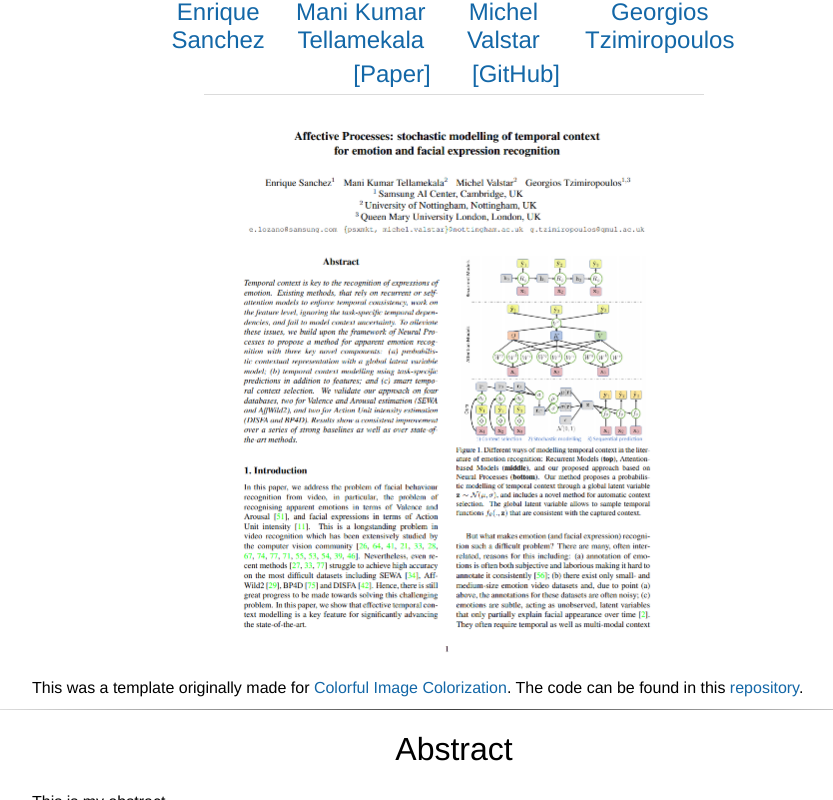
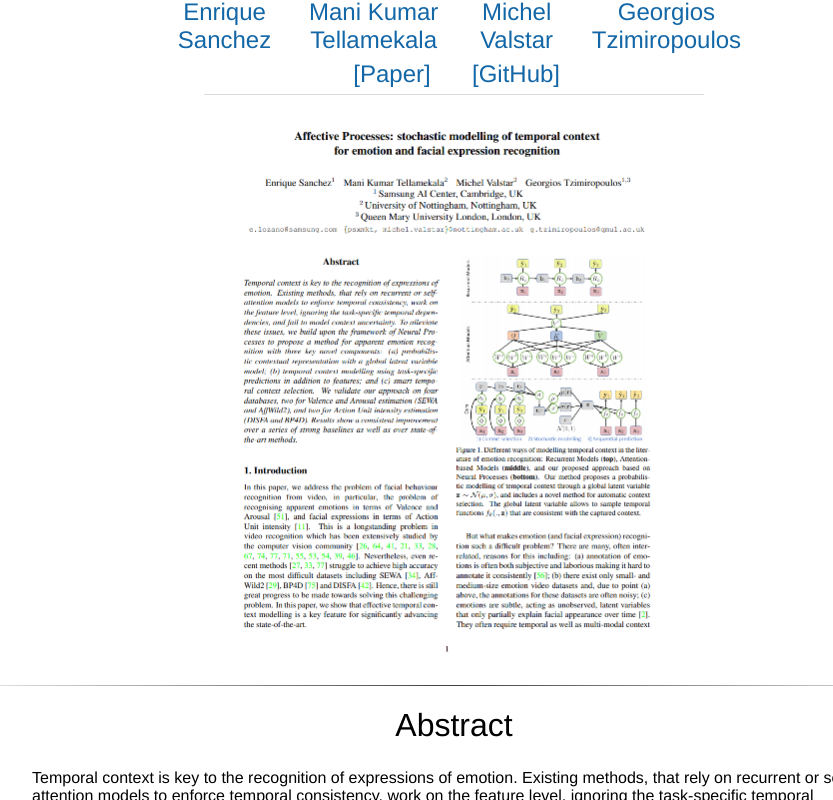
Before and after one commit to ESanchezLozano/AffectiveProcesses, a plain HTML site: page index.html in a window 1280 px wide. Shown: the part 76-876 px from the top of the page, without its empty margins (186-1019 px from the left). Drawn offline with Linux system fonts and the light colour scheme; a script that the page names is missing.

Commit message:
Update index.html

```diff
--- a/index.html
+++ b/index.html
@@ -142,22 +142,22 @@
 		<table align=center width=600px>
 			<table align=center width=600px>
 				<tr>
-					<td align=center width=100px>
+					<td align=center width=200px>
 						<center>
 							<span style="font-size:24px"><a href="https://esanchezlozano.github.io/">Enrique Sanchez</a></span>
 						</center>
 					</td>
-					<td align=center width=100px>
+					<td align=center width=200px>
 						<center>
 							<span style="font-size:24px"><a href="https://mani-kt.github.io/">Mani Kumar Tellamekala</a></span>
 						</center>
 					</td>
-					<td align=center width=100px>
+					<td align=center width=200px>
 						<center>
 							<span style="font-size:24px"><a href="http://www.cs.nott.ac.uk/~pszmv/">Michel Valstar</a></span>
 						</center>
 					</td>
-					<td align=center width=100px>
+					<td align=center width=200px>
 						<center>
 							<span style="font-size:24px"><a href="https://ytzimiro.github.io/">Georgios Tzimiropoulos</a></span>
 						</center>
@@ -191,13 +191,7 @@
 				</td>
 			</tr>
 		</table>
-		<table align=center width=850px>
-			<tr>
-				<td>
-					This was a template originally made for <a href="http://richzhang.github.io/colorization/">Colorful Image Colorization</a>. The code can be found in this <a href="https://github.com/richzhang/webpage-template">repository</a>.
-				</td>
-			</tr>
-		</table>
+
 	</center>
 
 	<hr>
@@ -206,7 +200,7 @@
 		<center><h1>Abstract</h1></center>
 		<tr>
 			<td>
-				This is my abstract.
+				Temporal context is key to the recognition of expressions of emotion. Existing methods, that rely on recurrent or self-attention models to enforce temporal consistency, work on the feature level, ignoring the task-specific temporal dependencies, and fail to model context uncertainty. To alleviate these issues, we build upon the framework of Neural Processes to propose a method for apparent emotion recognition with three key novel components: (a) probabilistic contextual representation with a global latent variable model; (b) temporal context modelling using task-specific predictions in addition to features; and (c) smart temporal context selection. We validate our approach on four databases, two for Valence and Arousal estimation (SEWA and AffWild2), and two for Action Unit intensity estimation (DISFA and BP4D). Results show a consistent improvement over a series of strong baselines as well as over state-of-the-art methods.
 			</td>
 		</tr>
 	</table>
```
